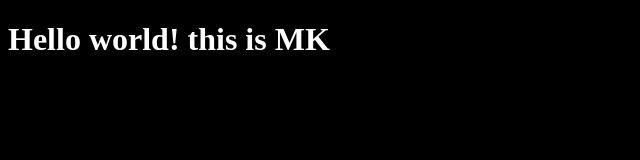
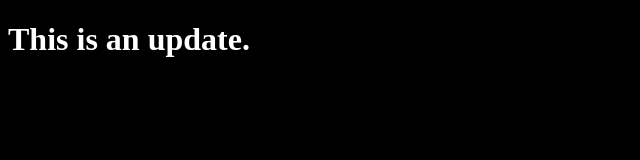
Before and after one commit to iMBRKII/myproject, a plain HTML site: page index.html in a window 1280 px wide. Shown: the whole page, without its empty margins (0-640 px from the left). Drawn offline with Linux system fonts and the light colour scheme.

Commit message:
Changing the text fot html file

```diff
--- a/index.html
+++ b/index.html
@@ -7,7 +7,7 @@
     <link rel="stylesheet" href="style.css">
 </head>
 <body>
-    <h1>Hello world! this is MK</h1>
+    <h1>This is an update.</h1>
     <script src="app.js"></script>
 </body>
 </html>
```
